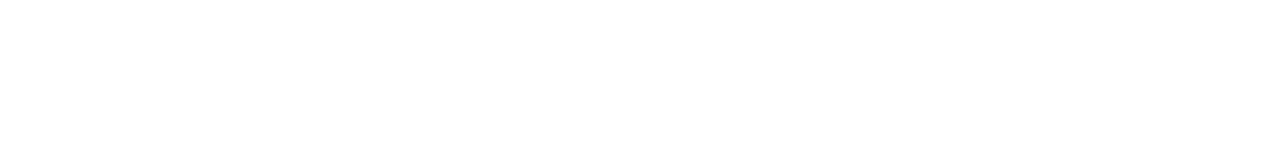
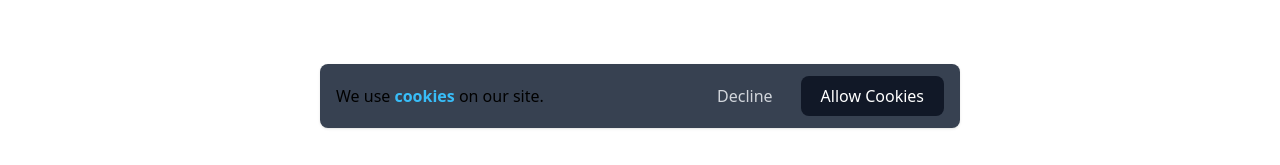
Before and after one commit to Arrakeencode/ecommerce-nextjs, a Next.js app: page / in a window 1280 px wide. Shown: the part 632-797 px from the top of the page. Built offline with nearby package versions, Linux system fonts and the light colour scheme; no server answers; the database is empty.

Commit message:
add cookie

```diff
--- /dev/null
+++ b/components/CookieBanner.js
@@ -0,0 +1,47 @@
+import Link from 'next/link'
+import { getLocalStorage, setLocalStorage } from '@/lib/storageConsent';
+import { useState, useEffect } from 'react';
+
+export default function CookieBanner(){
+    const [cookieConsent, setCookieConsent] = useState(null);
+
+    useEffect(() => {
+        const storedCookieConsent = getLocalStorage("cookie_consent", null);
+        setCookieConsent(storedCookieConsent);
+    }, [setCookieConsent]);
+
+    useEffect(() => {
+        const newValue = cookieConsent ? 'granted' : 'denied';
+
+        window.gtag("consent", 'update', {
+            'ad_user_data': newValue,
+            'ad_personalization': newValue,
+            'ad_storage': newValue,
+            'analytics_storage': newValue,
+        });
+
+        console.log(gtag)
+
+        setLocalStorage("cookie_consent", cookieConsent);
+
+        // For Testing
+        console.log("Cookie Consent: ", cookieConsent);
+    }, [cookieConsent]);
+
+    return (
+        <div className={`my-10 mx-auto max-w-max md:max-w-screen-sm
+                        fixed bottom-0 left-0 right-0
+                        ${cookieConsent != null ? "hidden" : "flex"} px-3 md:px-4 py-3 justify-between items-center flex-col sm:flex-row gap-4 z-50
+                         bg-gray-700 rounded-lg shadow`}>
+
+            <div className='text-center'>
+                <Link href="/info/cookies"><p>We use <span className='font-bold text-sky-400'>cookies</span> on our site.</p></Link>
+            </div>
+
+
+            <div className='flex gap-2'>
+                <button className='px-5 py-2 text-gray-300 rounded-md border-gray-900' onClick={() => setCookieConsent(false)}>Decline</button>
+                <button className='bg-gray-900 px-5 py-2 text-white rounded-lg' onClick={() => setCookieConsent(true)}>Allow Cookies</button>
+            </div>
+        </div>
+    )}
--- /dev/null
+++ b/lib/storageConsent.js
@@ -0,0 +1,11 @@
+export function getLocalStorage(key, defaultValue) {
+    const stickyValue = localStorage.getItem(key);
+
+    return (stickyValue !== null && stickyValue !== 'undefined')
+        ? JSON.parse(stickyValue)
+        : defaultValue;
+}
+
+export function setLocalStorage(key, value) {
+    localStorage.setItem(key, JSON.stringify(value));
+}
--- a/pages/_app.js
+++ b/pages/_app.js
@@ -6,12 +6,15 @@ import { SessionProvider } from "next-auth/react"
 import {CartContextProvider} from "@/lib/context/CartContext";
 import {Toaster} from "react-hot-toast";
 import { GoogleAnalytics } from '@next/third-parties/google'
+import CookieBanner from "@/components/CookieBanner";
 
 
 
 const inter = Inter({ subsets: ["latin"] });
 
 export default function App({ Component, pageProps: { session, ...pageProps } }) {
+
+  console.log(process.env.GA_MEASUREMENT_ID)
 
   return <>
     <SessionProvider session={session}>
@@ -20,8 +23,9 @@ export default function App({ Component, pageProps: { session, ...pageProps } })
           <Header/>
           <Toaster position='top-center' />
           <Component {...pageProps}/>
-          <GoogleAnalytics gaId="G-T80XDD5K20" />
+          <GoogleAnalytics gaId="G-T80XDD5K20"/>
           <Footer/>
+          <CookieBanner/>
         </main>
       </CartContextProvider>
     </SessionProvider>
```
